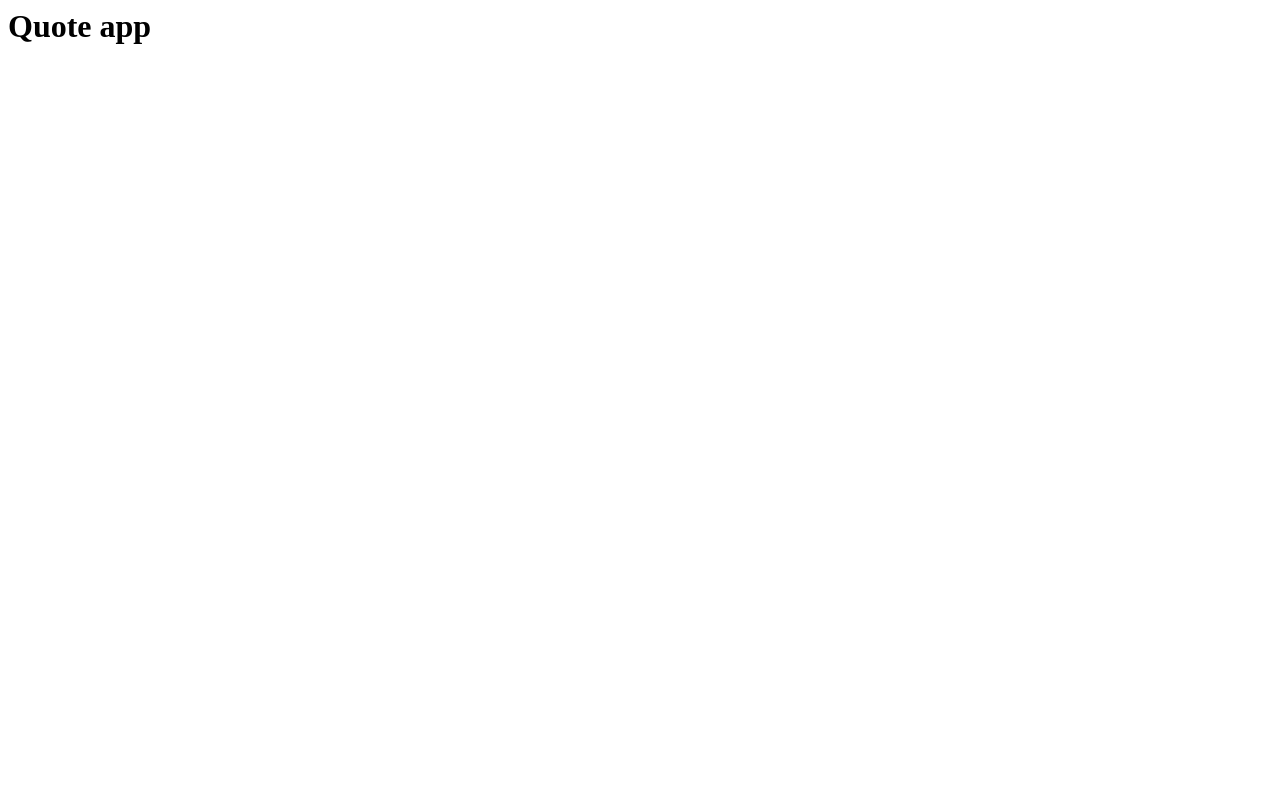
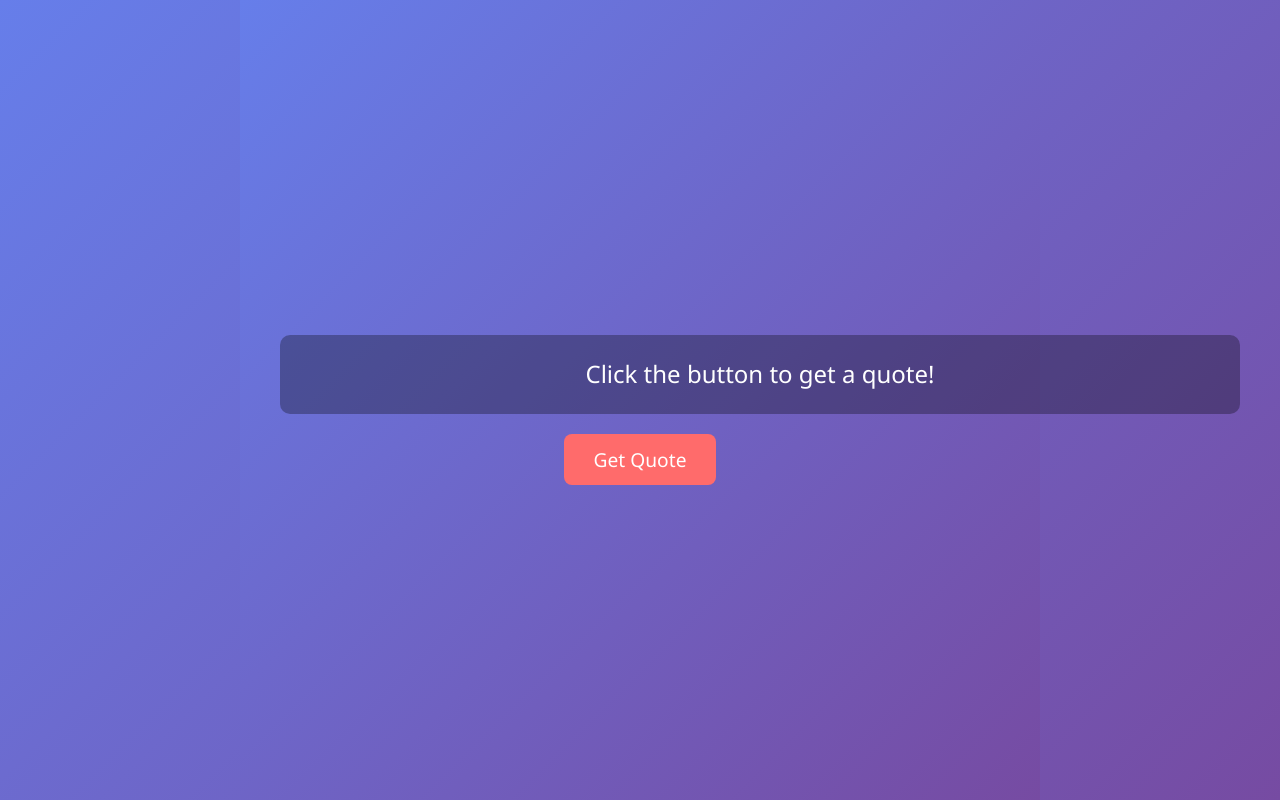
Before and after one commit to chelseactimmerman-del/QuoteApp, a plain HTML site: page index.html in a window 1280 px wide. Drawn offline with Linux system fonts and the light colour scheme.

Commit message:
Update index.html
yay

```diff
--- a/index.html
+++ b/index.html
@@ -1 +1,95 @@
-<h1>Quote app</h1>
+<!DOCTYPE html>
+<html lang="en">
+<head>
+    <meta charset="UTF-8">
+    <meta name="viewport" content="width=device-width, initial-scale=1.0">
+    <title>Quote App</title>
+    <style>
+        /* Basic Reset */
+        * {
+            box-sizing: border-box;
+            margin: 0;
+            padding: 0;
+            font-family: 'Segoe UI', Tahoma, Geneva, Verdana, sans-serif;
+        }
+
+        body, html {
+            height: 100%;
+            display: flex;
+            justify-content: center;
+            align-items: center;
+            background: linear-gradient(135deg, #667eea, #764ba2);
+            color: #fff;
+        }
+
+        .container {
+            text-align: center;
+            width: 90%;
+            max-width: 800px;
+        }
+
+        .quote {
+            margin: 20px auto;
+            padding: 20px;
+            background: rgba(0,0,0,0.3);
+            border-radius: 10px;
+            font-size: 1.5rem;
+            line-height: 1.6;
+            width: 75vw; /* 75% of viewport width */
+            transition: all 0.3s ease;
+        }
+
+        button {
+            padding: 12px 30px;
+            font-size: 1.2rem;
+            border: none;
+            border-radius: 8px;
+            cursor: pointer;
+            background-color: #ff6b6b;
+            color: #fff;
+            transition: background-color 0.3s ease, transform 0.2s ease;
+        }
+
+        button:hover {
+            background-color: #ff4757;
+            transform: scale(1.05);
+        }
+
+        @media (max-width: 600px) {
+            .quote {
+                font-size: 1.2rem;
+            }
+
+            button {
+                font-size: 1rem;
+                padding: 10px 20px;
+            }
+        }
+    </style>
+</head>
+<body>
+    <div class="container">
+        <div class="quote" id="quote">Click the button to get a quote!</div>
+        <button id="fetchQuote">Get Quote</button>
+    </div>
+
+    <script>
+        const quoteDiv = document.getElementById('quote');
+        const button = document.getElementById('fetchQuote');
+
+        async function fetchQuote() {
+            try {
+                const response = await fetch('https://quote.cs260.click');
+                if (!response.ok) throw new Error('Network response was not ok');
+                const data = await response.json();
+                quoteDiv.textContent = data.quote || "No quote found.";
+            } catch (error) {
+                quoteDiv.textContent = "Failed to fetch quote. Please try again.";
+                console.error(error);
+            }
+        }
+
+        button.addEventListener('click', fetchQuote);
+    </script>
+</body>
+</html>
```
